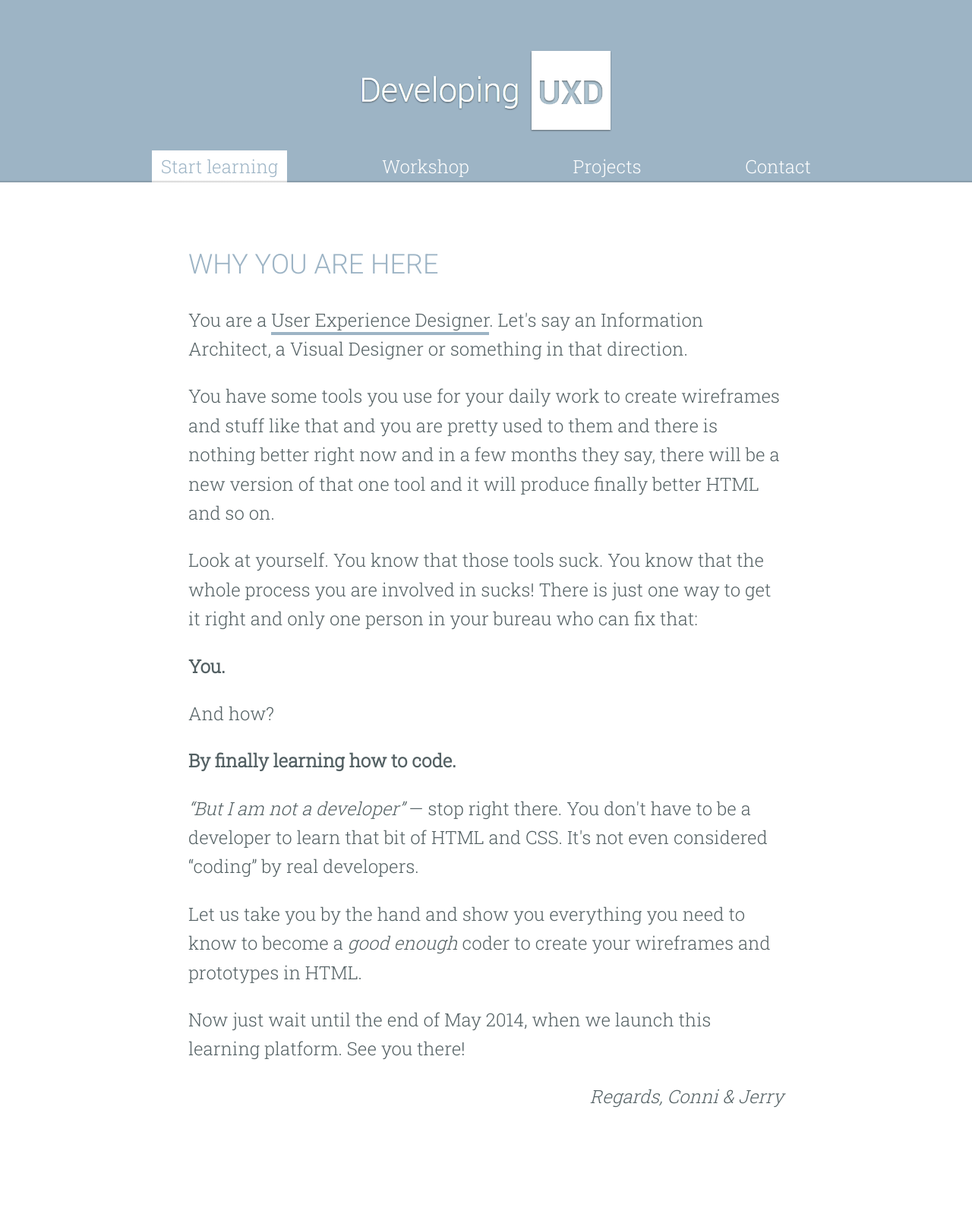
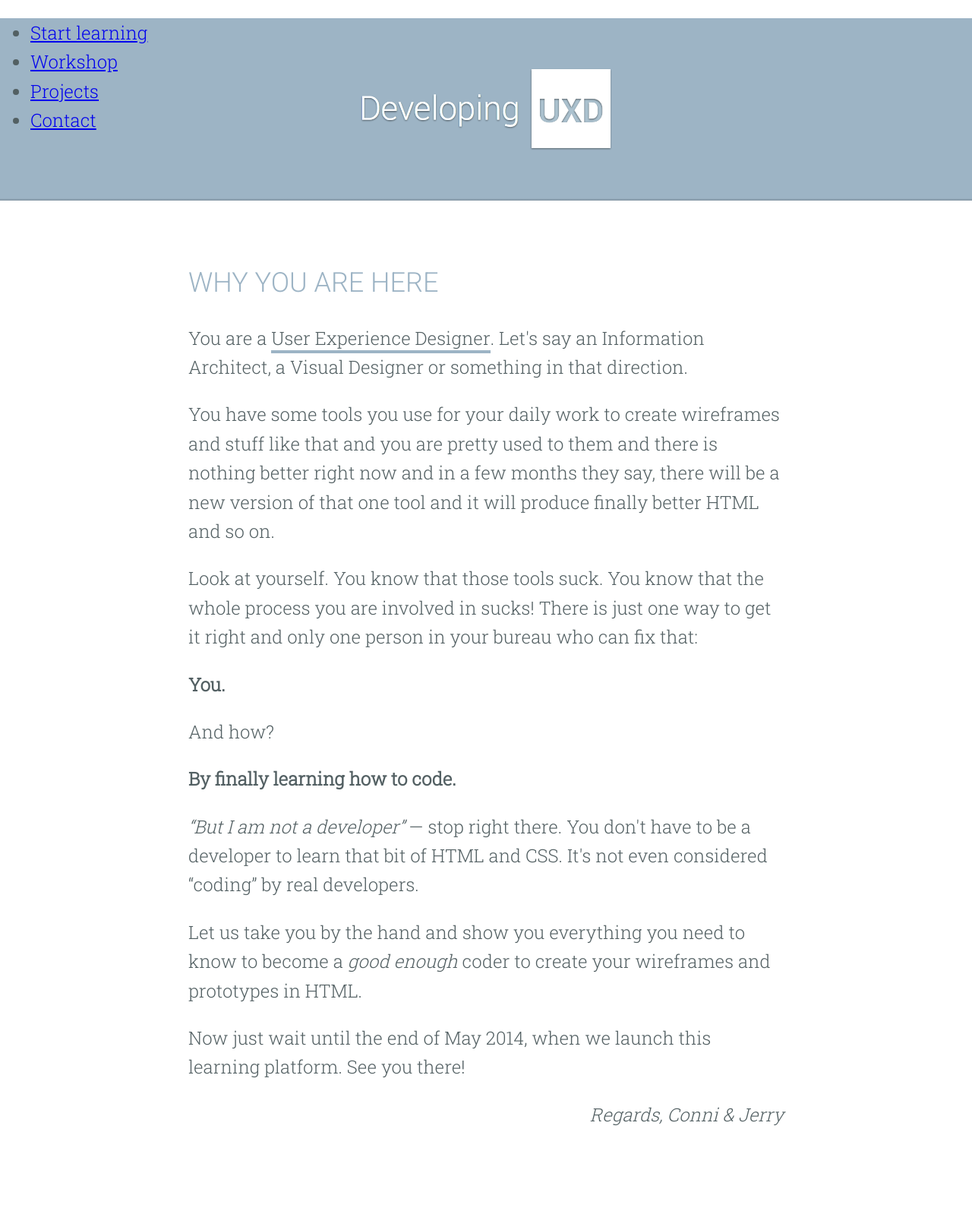
Before and after one commit to developinguxd/developinguxd.github.io, a Jekyll site: the page built from index.html, in a window 1280 px wide. Shown: the whole page at 76% size. Built offline with Jekyll 4.4.1, drawn with Linux system fonts in a browser that asks for light colours; nearby versions of some CDN libraries; before the commit the page ends 1566 px from its top, so only the background shows below that.

Commit message:
Revert "Work on the nav"
This reverts commit 734fa80c3bc05a4caef3cd141977b5419ea86974.

```diff
--- a/_assets/stylesheets/_grid.scss
+++ b/_assets/stylesheets/_grid.scss
@@ -12,7 +12,6 @@
 /* breakpoints */
 $large: 768px;
 $medium: 480px;
-$small: max-width 480px;
 
 .container {
   max-width: 880px;
--- a/_assets/stylesheets/app.scss
+++ b/_assets/stylesheets/app.scss
@@ -12,4 +12,3 @@
 @import 'components/small-shadow';
 @import 'components/header';
 @import 'components/article';
-@import 'components/nav';
--- a/_includes/_nav.html
+++ b/_includes/_nav.html
@@ -1,6 +1,6 @@
 <nav class="nav">
   <ul>
-    <li><a href="#" class="nav-link nav-active">Start learning</a></li>
+    <li><a href="#" class="nav-link">Start learning</a></li>
     <li><a href="#" class="nav-link">Workshop</a></li>
     <li><a href="#" class="nav-link">Projects</a></li>
     <li><a href="#" class="nav-link">Contact</a></li>
--- a/assets/stylesheets/app.css
+++ b/assets/stylesheets/app.css
@@ -536,26 +536,37 @@
   font-size: 36px; }
 
 /* base */
+body {
+  color: #536063;
+  font-size: 24px;
+  line-height: 1.6; }
+
 * {
   -webkit-box-sizing: border-box;
   -moz-box-sizing: border-box;
   box-sizing: border-box; }
 
-body {
-  color: #536063;
-  font-size: 24px;
-  line-height: 1.6; }
-
 .link {
-  border-bottom: 4px solid #9db4c5;
   position: relative;
-  text-decoration: none;
-  -webkit-transition: border 0.2s;
-  transition: border 0.2s; }
+  text-decoration: none; }
+  .link:after {
+    background-color: #9db4c5;
+    content: "";
+    height: 4px;
+    left: 0;
+    bottom: -4px;
+    position: absolute;
+    -webkit-transition: height 0.1s ease-in-out;
+    transition: height 0.1s ease-in-out;
+    width: 100%;
+    z-index: -1; }
   .link:link, .link:visited {
     color: inherit; }
   .link:hover {
-    border-bottom: 6px solid #9db4c5; }
+    color: #fff; }
+    .link:hover:after {
+      height: 100%;
+      padding-top: 3px; }
 
 .small-shadow--bottom, .header:after {
   background-image: -webkit-linear-gradient(270deg, transparent 0%, rgba(0, 0, 0, 0.2) 100%);
@@ -620,12 +631,8 @@
   display: block;
   height: auto;
   max-width: 380px;
-  padding: 1em; }
-  @media (max-width: 480px) {
-    .header-logo {
-      bottom: auto;
-      margin: 0 auto;
-      width: 80%; } }
+  padding: 1em;
+  width: 80%; }
   @media (min-width: 480px) {
     .header-logo {
       width: 100%; } }
@@ -676,46 +683,4 @@
     margin-top: 80px;
     margin-bottom: 20px; }
 
-.nav {
-  bottom: 0;
-  height: 40px;
-  left: 0;
-  margin: 0 auto;
-  max-width: 880px;
-  position: absolute;
-  right: 0;
-  text-align: justify;
-  width: 80%; }
-  @media (max-width: 480px) {
-    .nav {
-      background-color: #fff; } }
-  .nav ul {
-    margin: 0;
-    padding: 0;
-    list-style-type: none; }
-    .nav ul:after {
-      content: "";
-      display: inline-block;
-      height: 0;
-      position: relative;
-      width: 100%; }
-  .nav li {
-    display: inline-block; }
-
-.nav-link {
-  padding: 5px 12px;
-  text-decoration: none; }
-  @media (max-width: 480px) {
-    .nav-link {
-      color: #9db4c5;
-      display: block;
-      width: 100%; } }
-  @media (min-width: 480px) {
-    .nav-link {
-      color: #fff; } }
-  .nav-link:hover, .nav-link.nav-active {
-    background-color: #fff;
-    color: #9DB4C5;
-    margin: 0; }
-
 /*# sourceMappingURL=app.css.map */
```
Also changed, not shown: _assets/stylesheets/_base.scss (+22 -7 lines), _assets/stylesheets/components/_header.scss (+1 -6 lines), _assets/stylesheets/components/_nav.scss (deleted, +0 -54 lines), 4 other files.
